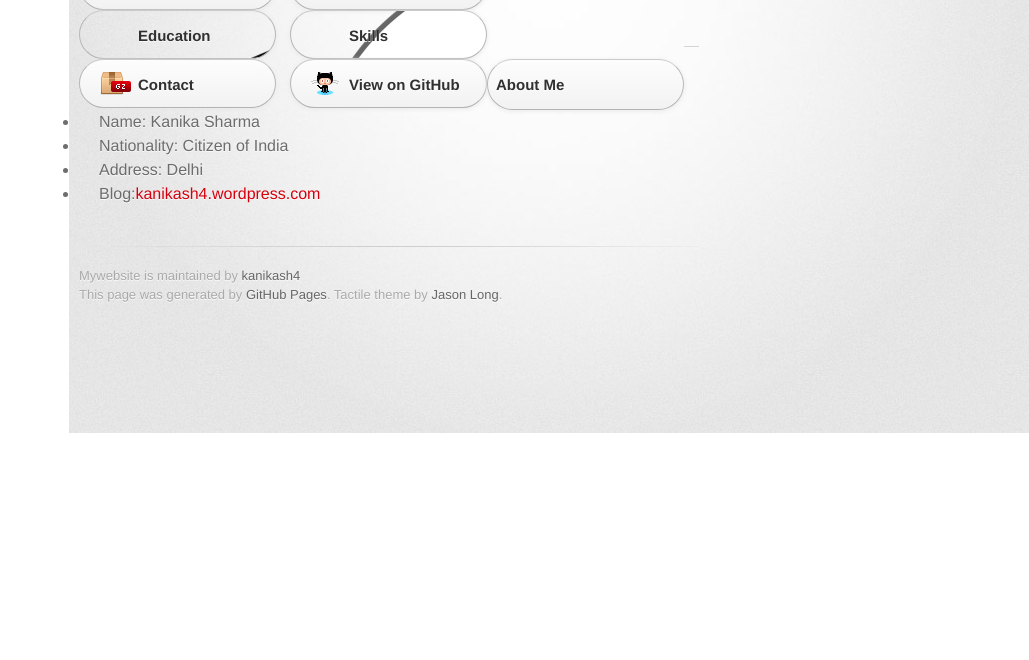
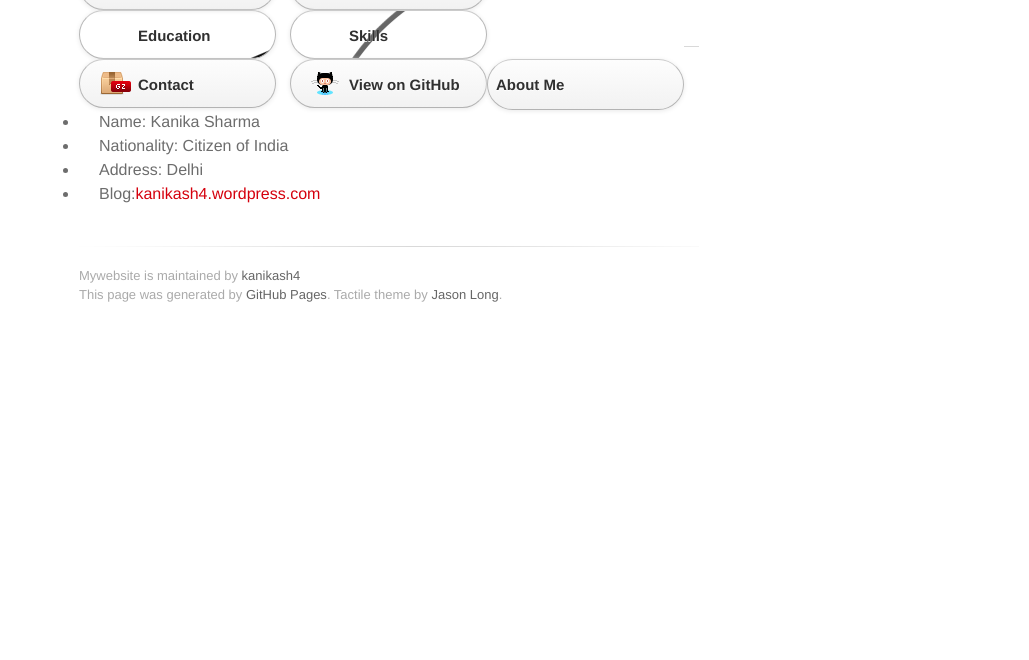
Before and after one commit to kanikash4/mywebsite, a plain HTML site: page index.html in a window 1280 px wide. Shown: the part 140-800 px from the top of the page, without its empty margins (251-1280 px from the left). Drawn offline with Linux system fonts and the light colour scheme; a web font is replaced by a local one.

Commit message:
css enhancements

```diff
--- a/stylesheets/stylesheet.css
+++ b/stylesheets/stylesheet.css
@@ -85,18 +85,21 @@ header h2 {
 }
 
 #container {
-  min-height: 595px;
-  background: transparent url(../images/highlight-bg.jpg) 100% 0 no-repeat;
+  margin: 0px;
+  padding: 0px;
+  width: 100%;
+  height: 100px
+  /*background: transparent url(../images/highlight-bg.jpg) 100% 0 no-repeat;*/
 }
 
 .inner {
   width: 620px;
   margin: 0 auto;
 }
-
+/*
 #container .inner img {
   max-width: 100%;
-}
+}*/
 
 #downloads {
   margin-bottom: 40px;
```
